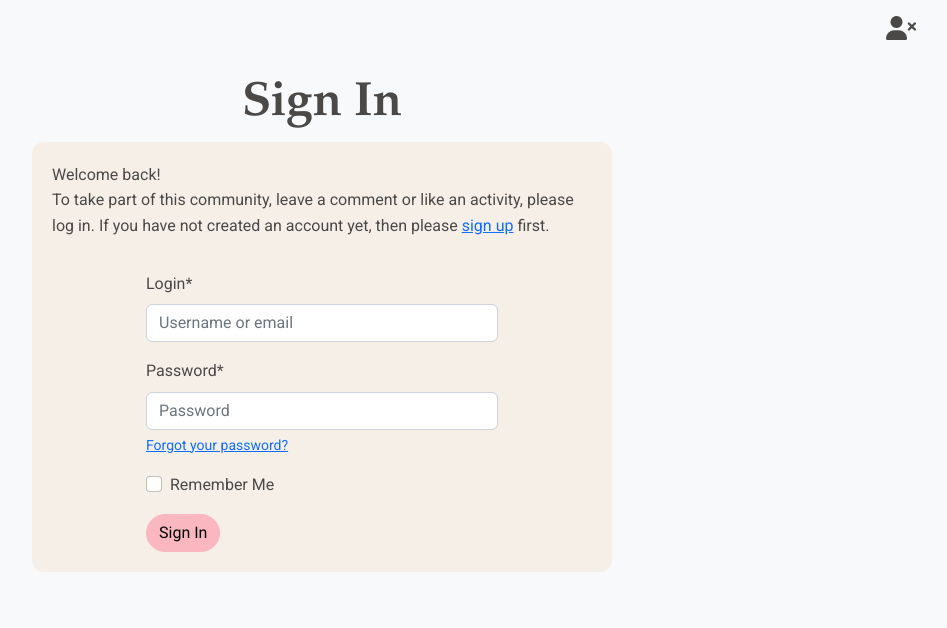
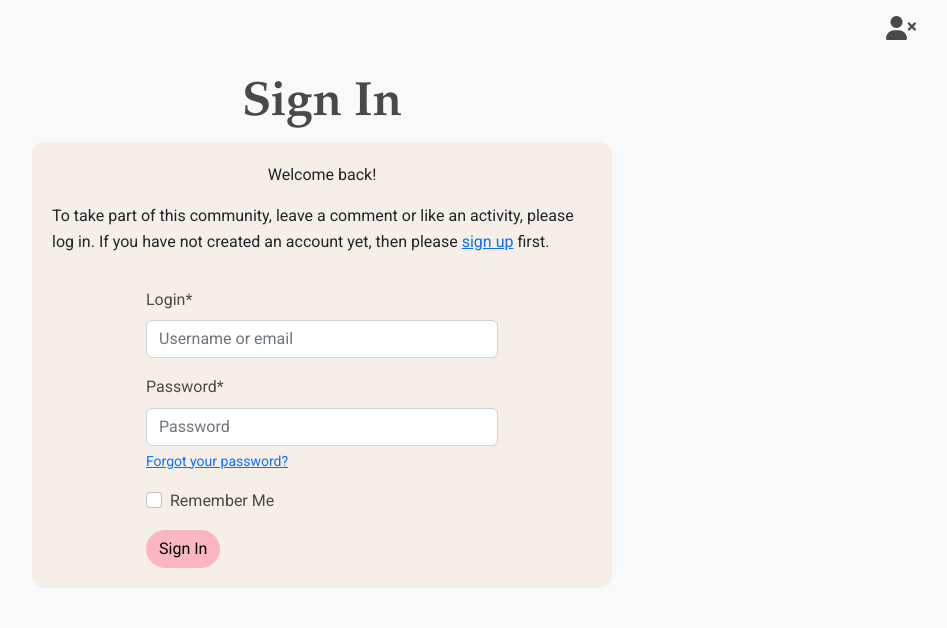
Before and after one commit to Malinchristina/handbook-for-burnout, a Django app: page /accounts/login/ in a window 1280 px wide. Shown: the part 58-686 px from the top of the page, without its empty margins (318-1265 px from the left). Run offline with Django 5.2, Linux system fonts and the light colour scheme; some libraries are stand-ins or nearby versions.

Commit message:
style p text

```diff
--- a/templates/account/login.html
+++ b/templates/account/login.html
@@ -15,11 +15,13 @@
         </div>
     </div>
     <div class="color-background-light">
-            <p>{% blocktrans %}Welcome back!
-                <br>
-                To take part of this community, leave a comment or like an activity, please log in. If
-                you have not created an account yet, then please <a class="link" href="{{ signup_url }}">sign up</a>
-                first.{% endblocktrans %}</p>
+            <p class="text-dark text-center">{% blocktrans %}Welcome back!</p>
+            <p class="text-dark">To take part of this community, leave a comment or like an activity, please log in. If
+                you have not created an account yet, then please
+                <a class="link" href="{{ signup_url }}">sign up</a>
+                first.
+                {% endblocktrans %}
+            </p>
 
         <div class="row">
             <div class="col-md-8 mt-3 offset-md-2">
```
Also changed, not shown: templates/account/signup.html (+8 -6 lines).
